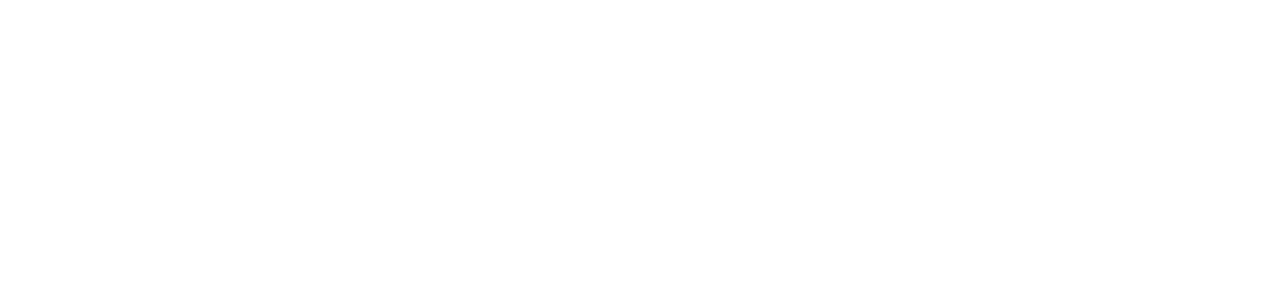
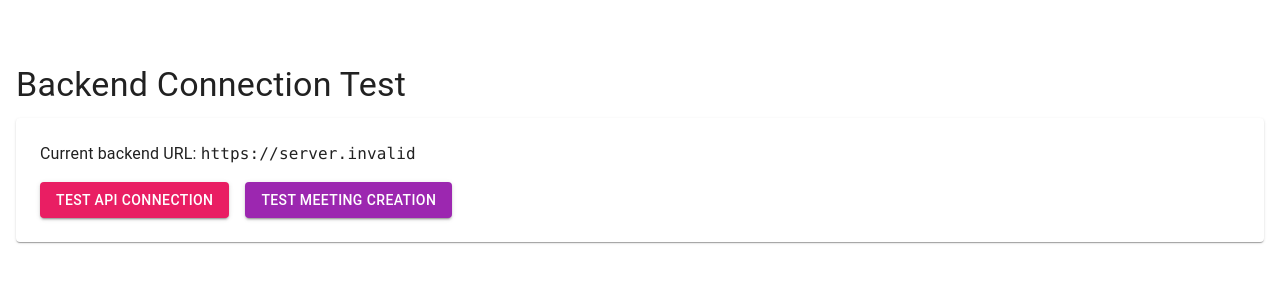
Before and after one commit to bevanjebanesan/Cherry, a React (Create React App) app in the folder frontend/: page /test in a window 1280 px wide. Before the commit this address had no page. Shown: the top 300 px of the page. Built offline with nearby package versions, Linux system fonts and the light colour scheme; no server answers.

Commit message:
Add test page to debug backend connectivity

```diff
--- a/frontend/src/App.tsx
+++ b/frontend/src/App.tsx
@@ -3,6 +3,7 @@
 import { ThemeProvider, createTheme, CssBaseline } from '@mui/material';
 import Home from './pages/Home';
 import Meeting from './pages/Meeting';
+import Test from './pages/Test';
 import './App.css';
 
 // Create a custom theme with pink color scheme
@@ -47,6 +48,7 @@
         <Routes>
           <Route path="/" element={<Home />} />
           <Route path="/meeting/:meetingId" element={<Meeting />} />
+          <Route path="/test" element={<Test />} />
         </Routes>
       </Router>
     </ThemeProvider>
--- /dev/null
+++ b/frontend/src/pages/Test.tsx
@@ -0,0 +1,140 @@
+import React, { useState, useEffect } from 'react';
+import axios from 'axios';
+import {
+  Box,
+  Button,
+  Container,
+  Typography,
+  Paper,
+  CircularProgress,
+  Alert,
+} from '@mui/material';
+
+const Test: React.FC = () => {
+  const [testResult, setTestResult] = useState<string | null>(null);
+  const [error, setError] = useState<string | null>(null);
+  const [loading, setLoading] = useState<boolean>(false);
+  const [backendUrl, setBackendUrl] = useState<string>('');
+
+  useEffect(() => {
+    // Get the backend URL from environment variables
+    const url = process.env.REACT_APP_SOCKET_URL || 'http://localhost:5000';
+    setBackendUrl(url);
+  }, []);
+
+  const testBackendConnection = async () => {
+    setLoading(true);
+    setError(null);
+    setTestResult(null);
+
+    try {
+      console.log('Testing connection to:', backendUrl);
+      const response = await axios.get(`${backendUrl}/api/test`);
+      console.log('Test response:', response.data);
+      setTestResult(JSON.stringify(response.data, null, 2));
+    } catch (error: any) {
+      console.error('Error testing backend:', error);
+      if (error.response) {
+        setError(`Error ${error.response.status}: ${JSON.stringify(error.response.data)}`);
+      } else if (error.request) {
+        setError('No response received from server. The backend might be down or unreachable.');
+      } else {
+        setError(`Error: ${error.message}`);
+      }
+    } finally {
+      setLoading(false);
+    }
+  };
+
+  const testMeetingCreation = async () => {
+    setLoading(true);
+    setError(null);
+    setTestResult(null);
+
+    try {
+      console.log('Testing meeting creation at:', backendUrl);
+      const response = await axios.post(`${backendUrl}/api/meetings/create`);
+      console.log('Meeting creation response:', response.data);
+      setTestResult(JSON.stringify(response.data, null, 2));
+    } catch (error: any) {
+      console.error('Error creating meeting:', error);
+      if (error.response) {
+        setError(`Error ${error.response.status}: ${JSON.stringify(error.response.data)}`);
+      } else if (error.request) {
+        setError('No response received from server. The backend might be down or unreachable.');
+      } else {
+        setError(`Error: ${error.message}`);
+      }
+    } finally {
+      setLoading(false);
+    }
+  };
+
+  return (
+    <Container maxWidth="md">
+      <Box sx={{ my: 8 }}>
+        <Typography variant="h4" component="h1" gutterBottom>
+          Backend Connection Test
+        </Typography>
+
+        <Paper sx={{ p: 3, mb: 3 }}>
+          <Typography variant="body1" gutterBottom>
+            Current backend URL: <code>{backendUrl}</code>
+          </Typography>
+
+          <Box sx={{ mt: 2, display: 'flex', gap: 2 }}>
+            <Button
+              variant="contained"
+              onClick={testBackendConnection}
+              disabled={loading}
+            >
+              Test API Connection
+            </Button>
+
+            <Button
+              variant="contained"
+              color="secondary"
+              onClick={testMeetingCreation}
+              disabled={loading}
+            >
+              Test Meeting Creation
+            </Button>
+          </Box>
+        </Paper>
+
+        {loading && (
+          <Box sx={{ display: 'flex', justifyContent: 'center', my: 4 }}>
+            <CircularProgress />
+          </Box>
+        )}
+
+        {error && (
+          <Alert severity="error" sx={{ my: 2 }}>
+            {error}
+          </Alert>
+        )}
+
+        {testResult && (
+          <Paper sx={{ p: 3, mt: 3 }}>
+            <Typography variant="h6" gutterBottom>
+              Test Result:
+            </Typography>
+            <Box
+              component="pre"
+              sx={{
+                p: 2,
+                backgroundColor: 'rgba(0,0,0,0.05)',
+                borderRadius: 1,
+                overflow: 'auto'
+              }}
+            >
+              {testResult}
+            </Box>
+          </Paper>
+        )}
+      </Box>
+    </Container>
+  );
+};
+
+export default Test;
```
